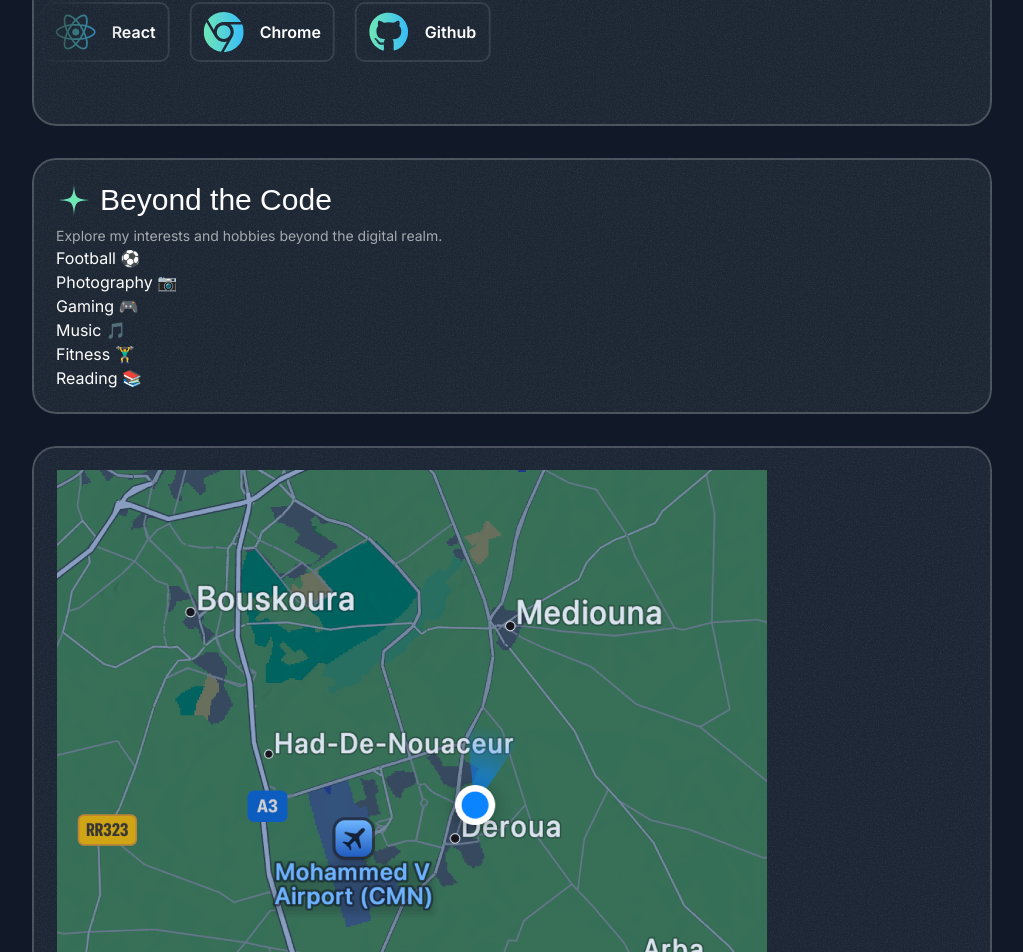
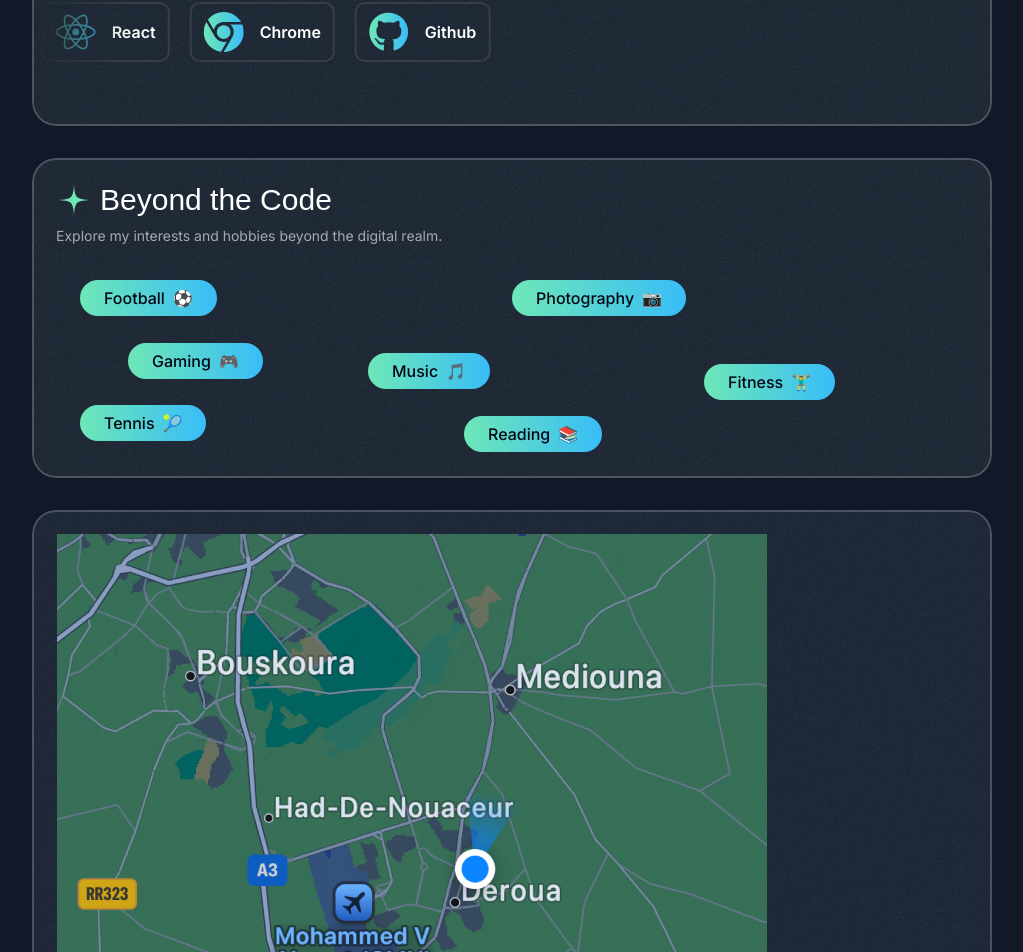
Before and after one commit to mrbenboyy/my-spa-dev-portfolio, a Next.js app: page / in a window 1280 px wide. Shown: the part 4800-5752 px from the top of the page, without its empty margins (128-1151 px from the left). Built offline with nearby package versions, Linux system fonts and the light colour scheme; a web font is replaced by a local one.

Commit message:
Update hobbies display in AboutSection with positioning and new entries for enhanced visual appeal

```diff
--- a/src/sections/About.tsx
+++ b/src/sections/About.tsx
@@ -43,27 +43,45 @@
 const hobbies = [
   {
     title: 'Football',
-    emoji: '⚽️'
+    emoji: '⚽️',
+    left: '5%',
+    top: '5%'
   },
   {
     title: 'Photography',
-    emoji: '📷'
+    emoji: '📷',
+    left: '50%',
+    top: '5%'
+  },
+  {
+    title: 'Music',
+    emoji: '🎵',
+    left: '35%',
+    top: '40%'
   },
   {
     title: 'Gaming',
-    emoji: '🎮'
-  },
-  {
-    title: 'Music',
-    emoji: '🎵'
+    emoji: '🎮',
+    left: '10%',
+    top: '35%'
   },
   {
     title: 'Fitness',
-    emoji: '🏋️‍♂️'
+    emoji: '🏋️‍♂️',
+    left: '70%',
+    top: '45%'
+  },
+  {
+    title: 'Tennis',
+    emoji: '🎾',
+    left: '5%',
+    top: '65%'
   },
   {
     title: 'Reading',
-    emoji: '📚'
+    emoji: '📚',
+    left: '45%',
+    top: '70%'
   },
 ]
 
@@ -97,15 +115,19 @@
           <ToolboxItems items={toolboxItems} className="mt-6" itemsWrapperClassName="-translate-x-1/2" />
         </Card>
 
-        <Card>
+        <Card className="h-[320px] p-0 flex flex-col">
           <CardHeader
             title="Beyond the Code"
             description="Explore my interests and hobbies beyond the digital realm."
+            className="px-6 py-6"
           />
-          <div>
+          <div className="relative flex-1">
             {hobbies.map((hobby, index) => (
-              <div key={index}>
-                <span> {hobby.title} </span>
+              <div key={index} className="inline-flex items-center gap-2 px-6 bg-gradient-to-r from-emerald-300 to-sky-400 rounded-full py-1.5 absolute" style={{
+                left: hobby.left,
+                top: hobby.top
+              }}>
+                <span className="font-medium text-gray-950"> {hobby.title} </span>
                 <span> {hobby.emoji} </span>
               </div>
             ))}
```
